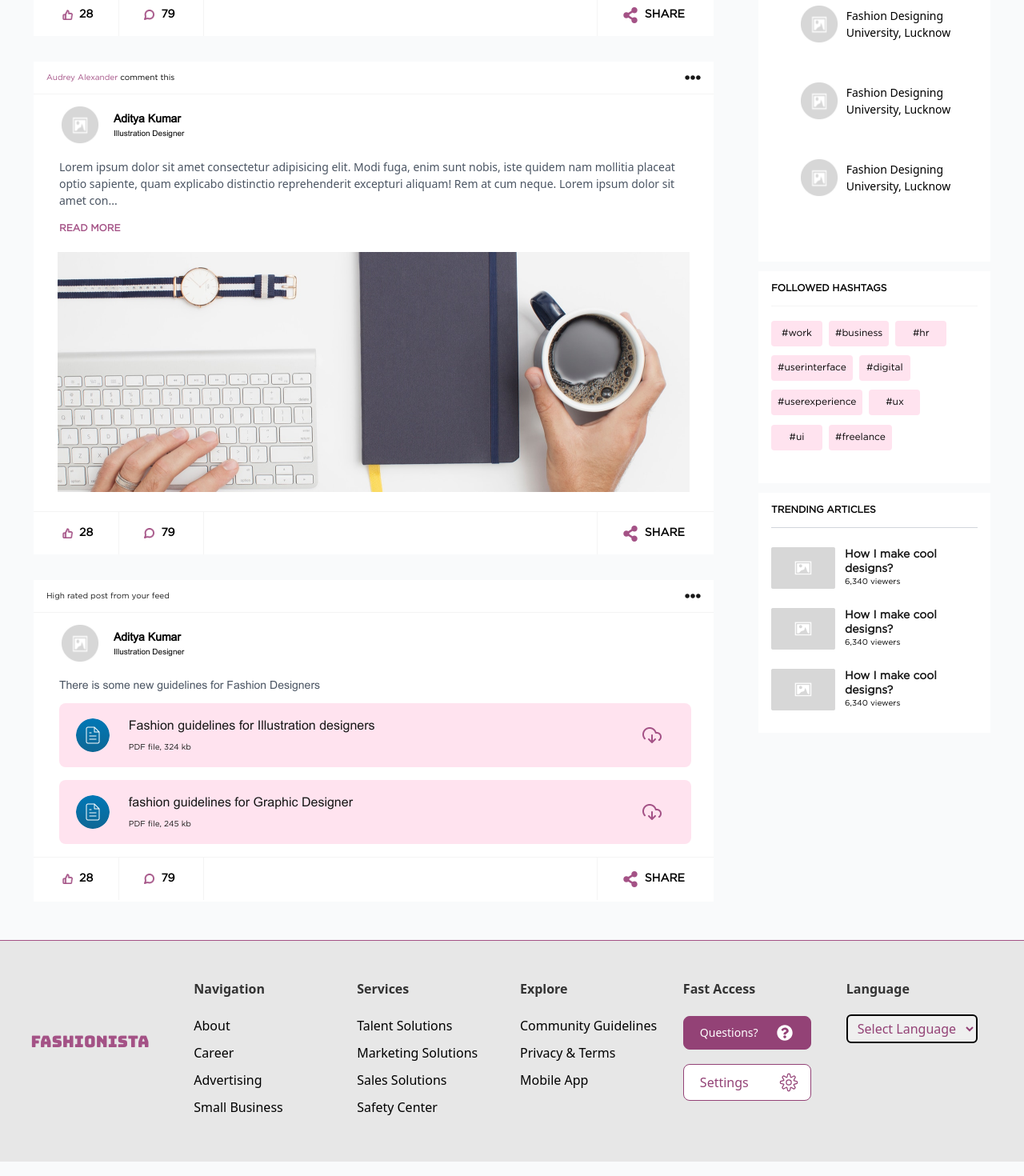
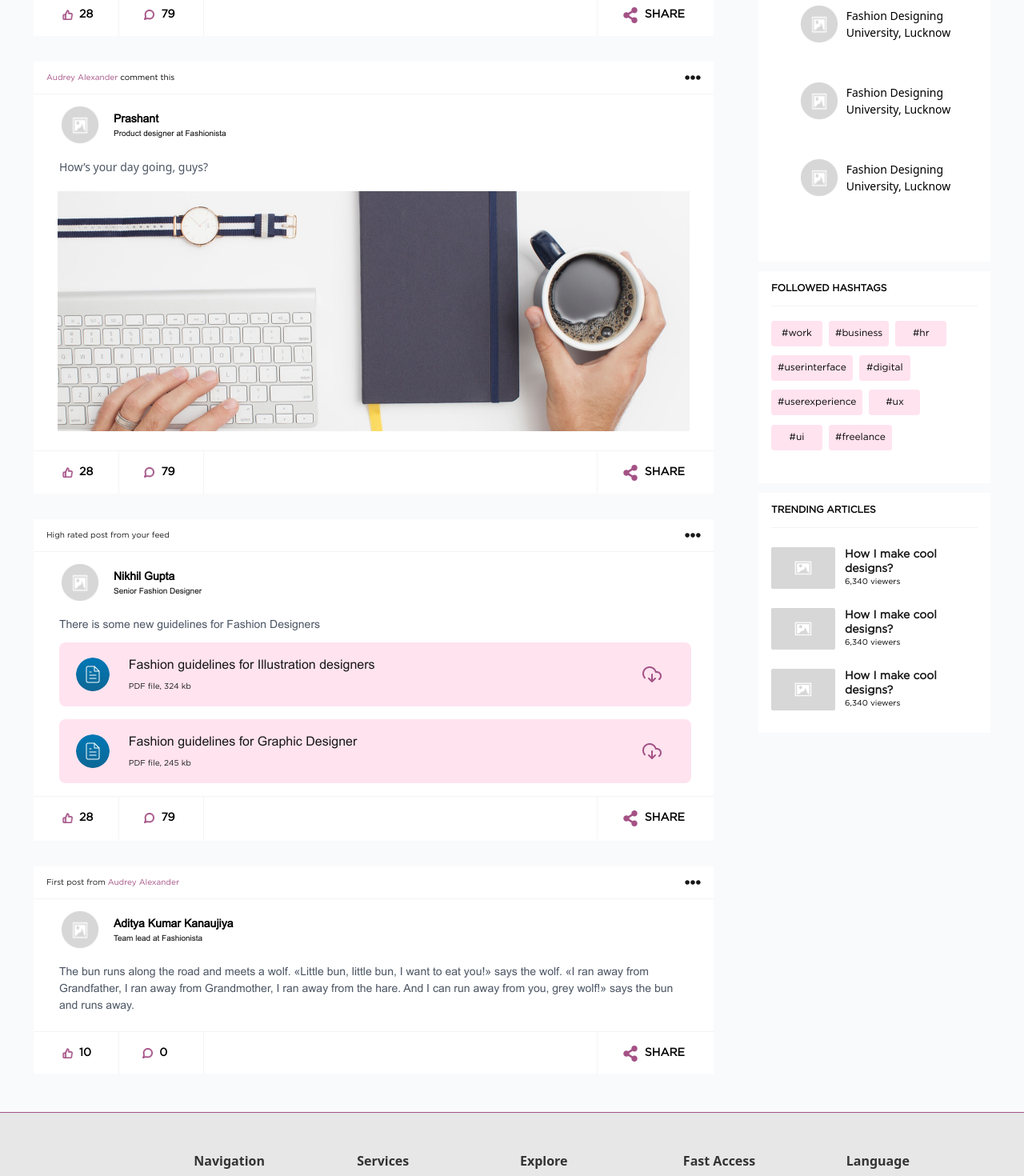
Before and after one commit to Anuj-Befog/ModeWelt, a Next.js app: page / in a window 1280 px wide. Shown: the part 600-2070 px from the top of the page at 80% size. Built offline with nearby package versions, Linux system fonts and the light colour scheme.

Commit message:
Feed Page Fix

```diff
--- a/src/app/feed/page.js
+++ b/src/app/feed/page.js
@@ -20,7 +20,7 @@ const Post = () => {
   `;
 
   // Determine the trimmed text version (visible in collapsed state)
-  const trimmedText = text.substring(0, 250); // Show first 180 characters
+  const trimmedText = text.substring(0, 340); // Show first  characters
 
   return (
     <div className="flex justify-center min-h-screen mt-12 space-x-14">
@@ -185,8 +185,8 @@ const Post = () => {
               onError={() => setSrc("/Images/Images1.png")}
             />
             <div className='flex flex-col'>
-              <h1 className="text-[14px] font-[Arial] font-[700]">Aditya Kumar</h1>
-              <span className="text-[10px] font-[Arial] font-[400]">Illustration Designer</span>
+              <h1 className="text-[14px] font-[Arial] font-[700]">Prashant</h1>
+              <span className="text-[10px] font-[Arial] font-[400]">Product designer at Fashionista</span>
             </div>
           </div>
 
@@ -194,24 +194,16 @@ const Post = () => {
           <div className="mt-1 text-gray-600 relative">
             <div className="relative">
               <div
-                className={`px-8 mt-4 text-[14px] transition-all duration-500 ease-in-out overflow-hidden ${expanded ? 'max-h-[1000px]' : 'max-h-[100px]'
+                className={`px-8 mt-4 text-[14px] transition-all duration-500 ease-in-out overflow-hidden max-h-[100px]'
                   }`}
               >
-                {/* Show full or trimmed content based on the expanded state */}
-                {expanded ? text : trimmedText + '...'}
+                How’s your day going, guys?
               </div>
-
-              <button
-                className="px-8 my-2 mt-4 text-[#A45286] text-[12px] font-[Gotham] font-semibold uppercase cursor-pointer transition-all duration-300"
-                onClick={() => setExpanded(!expanded)}
-              >
-                {expanded ? 'Read Less' : 'Read More'}
-              </button>
             </div>
           </div>
 
           {/* Image */}
-          <div className="mt-3">
+          <div className="mt-5">
             <Image
               src="/assets/feedPage/bc.png"
               alt="Post Image"
@@ -265,7 +257,7 @@ const Post = () => {
           </div>
         </div>
 
-        {/* Post Text Section with Content */}
+        {/* Post Text Section with Content & Documents */}
         <div className="bg-white h-[402px] my-4">
           <div className="flex justify-between items-center px-4 py-2">
             <p className="leading-[15px] text-[10px] font-[Gotham] text-[#181818]">
@@ -289,8 +281,8 @@ const Post = () => {
               onError={() => setSrc("/Images/Images1.png")}
             />
             <div className='flex flex-col'>
-              <h1 className="text-[14px] font-[Arial] font-[700]">Aditya Kumar</h1>
-              <span className="text-[10px] font-[Arial] font-[400]">Illustration Designer</span>
+              <h1 className="text-[14px] font-[Arial] font-[700]">Nikhil Gupta</h1>
+              <span className="text-[10px] font-[Arial] font-[400]">Senior Fashion Designer</span>
             </div>
           </div>
 
@@ -335,7 +327,7 @@ const Post = () => {
 
                 {/* Text */}
                 <div className=" space-y-3 px-[0.5rem]">
-                  <p className="ml-4 text-base text-[14px] font-[Arial] font-[400] text-[#181818]">fashion guidelines for Graphic Designer </p>
+                  <p className="ml-4 text-base text-[14px] font-[Arial] font-[400] text-[#181818]">Fashion guidelines for Graphic Designer </p>
                   <span className="pl-4 text-[#181818] text-[10px] leading-[15px] font-[Gotham]">PDF file, 245 kb</span>
                 </div>
 
@@ -382,6 +374,84 @@ const Post = () => {
                   className='w-[13.12px] h-[13.12px]'
                 />
                 <span className="text-[14px] font-semibold font-[Gotham]">79</span>
+              </div>
+              {/* Stats Border */}
+              <div className="absolute w-[1px] left-[11rem] bottom-[-16px] h-[54px] bg-[#F4F4F4]"></div>
+            </div>
+            {/* Share Btn */}
+            <div className="relative flex items-center space-x-2">
+              {/* Stats Border */}
+              <div className="absolute w-[1px] left-[-1.5rem] bottom-[-16px] h-[54px] bg-[#F4F4F4]"></div>
+              <FaShareAlt className="text-primary text-[20px]" />
+              <span className="text-[14px] font-semibold font-[Gotham]">SHARE</span>
+            </div>
+          </div>
+        </div>
+
+        {/* Post Text Section with Content & Documents */}
+        <div className="bg-white h-[259px] my-4">
+          <div className="flex justify-between items-center px-4 py-2">
+            <p className="leading-[15px] text-[10px] font-[Gotham] text-[#181818]">
+              First post from <span className='text-primary'>Audrey Alexander</span>
+            </p>
+            {/* Share Pointers */}
+            <FaEllipsisH className="text-[#181818] hover:text-primary cursor-pointer w-[20px] h-[24px]" />
+          </div>
+
+          {/* Border Top of Post */}
+          <div className="w-[850px] h-[1px] bg-[#F4F4F4] mb-3"></div>
+
+          {/* User Info */}
+          <div className="flex items-center mt-3 space-x-4 px-8">
+            <Image
+              src="/assets/feedPage/profile.png"
+              alt="Profile"
+              width={100}
+              height={100}
+              className="rounded-full w-[52px] h-[52px]"
+              onError={() => setSrc("/Images/Images1.png")}
+            />
+            <div className='flex flex-col'>
+              <h1 className="text-[14px] font-[Arial] font-[700]">Aditya Kumar Kanaujiya</h1>
+              <span className="text-[10px] font-[Arial] font-[400]">Team lead at Fashionista</span>
+            </div>
+          </div>
+
+          {/* Post Description */}
+          <div className=" text-gray-600 mt-4 px-8">
+            <p className='text-[14px] font-[400] leading-[21px] font-[Arial] mb-[1.4rem]'>The bun runs along the road and meets a wolf. «Little bun, little bun, I want to eat you!» says the wolf. «I ran away from Grandfather, I ran away from Grandmother, I ran away from the hare. And I can run away from you, grey wolf!» says the bun and runs away.</p>
+          </div>
+
+          {/* Border Bottom of Post */}
+          <div className="w-[850px] h-[1px] bg-[#F4F4F4] mt-4 mb-3"></div>
+
+          {/* Stats Post */}
+          <div className="flex justify-between items-center px-9 mb-4 mt-4">
+            {/* Stats */}
+            <div className="relative flex gap-[4rem]"> {/* Increased spacing */}
+              {/* Likes */}
+              <div className="flex items-center space-x-2"> {/* Adjusted icon-text spacing */}
+                <Image
+                  height={100}
+                  width={100}
+                  alt='like'
+                  src='/assets/feedPage/like.png'
+                  className='w-[13.12px] h-[13.12px]'
+                />
+                <span className="text-[14px] font-semibold font-[Gotham]">10</span>
+              </div>
+              {/* Stats Border */}
+              <div className="absolute w-[1px] left-[4.4rem] bottom-[-16px] h-[54px] bg-[#F4F4F4]"></div>
+              {/* Comments */}
+              <div className="flex items-center space-x-2"> {/* Adjusted icon-text spacing */}
+                <Image
+                  height={100}
+                  width={100}
+                  alt='like'
+                  src='/assets/feedPage/comment.png'
+                  className='w-[13.12px] h-[13.12px]'
+                />
+                <span className="text-[14px] font-semibold font-[Gotham]">0</span>
               </div>
               {/* Stats Border */}
               <div className="absolute w-[1px] left-[11rem] bottom-[-16px] h-[54px] bg-[#F4F4F4]"></div>
@@ -486,7 +556,7 @@ const Post = () => {
           <p className="font-[600] text-[12px] uppercase leading-[11.48px] font-[Gotham]">Trending Articles</p>
 
           {/* Divider */}
-          <hr className="border-t border-gray-300 mt-4" />
+          <hr className="border-t border-[#F4F4F4] mt-4" />
 
           <div className="w-[227px] h-[198px] mt-2">
             {[1, 2, 3].map((_, index) => (
```
